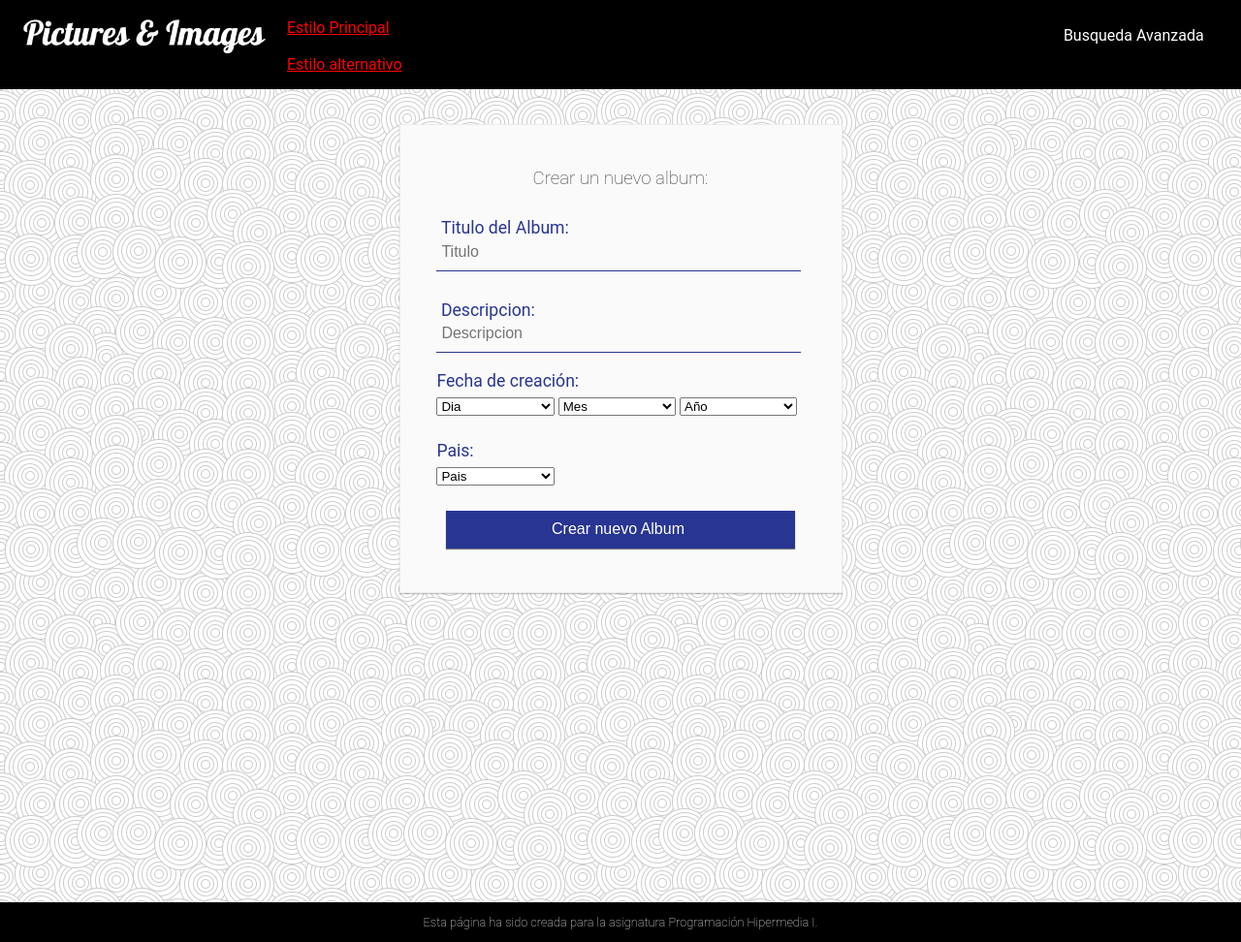
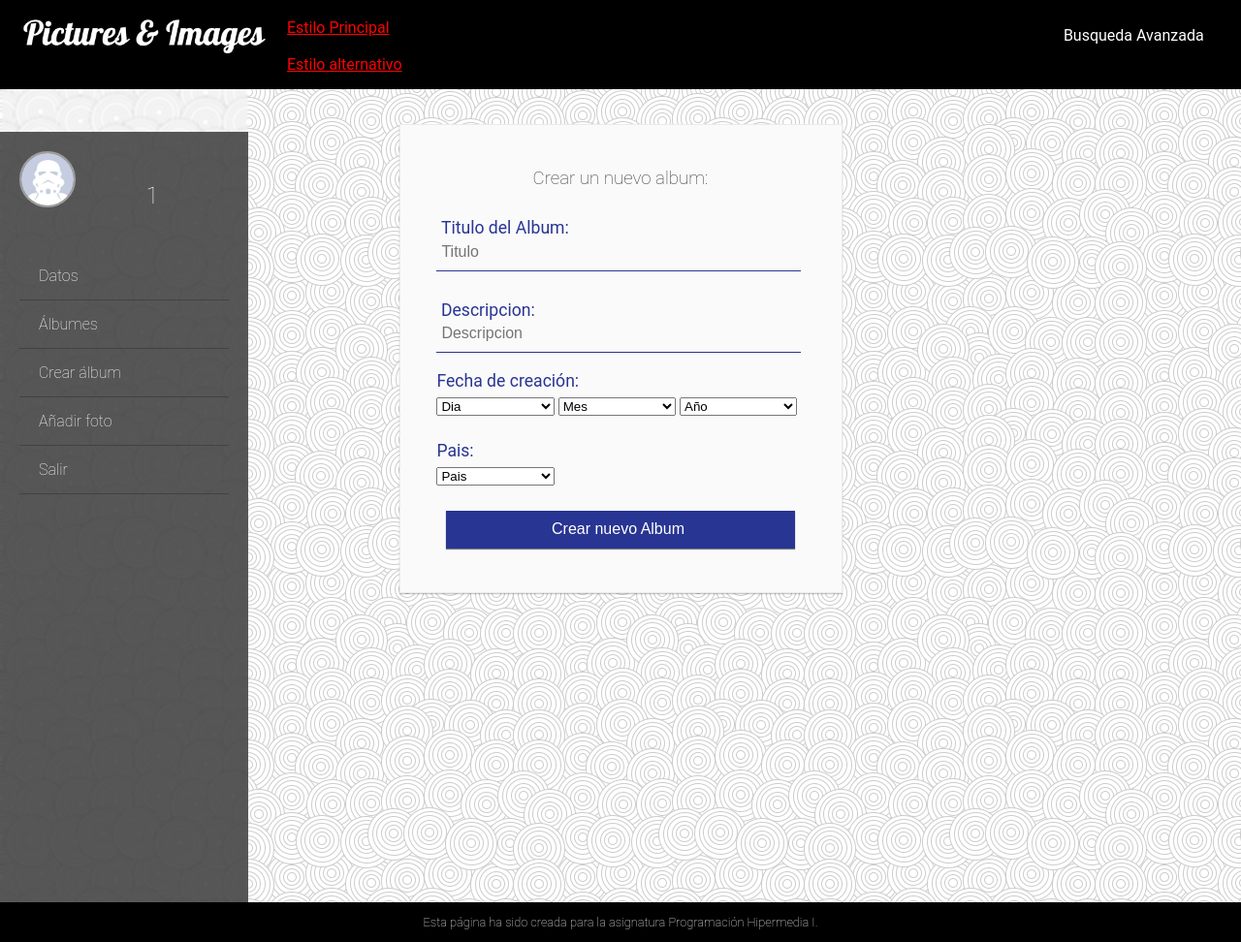
Before and after one commit to hec17x/PH1, a PHP site: page /nuevoAlbum.php?user=1 in a window 1280 px wide. Shown: the whole page at 97% size. Run offline with PHP 8.4, Linux system fonts and the light colour scheme.

Commit message:
mas cosicas

```diff
--- a/css/home.css
+++ b/css/home.css
@@ -6,7 +6,7 @@ a{
 
 sidebar
 {
-       position: fixed;
+       position: relative;
     height: 100%;
     width: 20%;
     top: 0;
@@ -20,7 +20,7 @@ sidebar
   position: fixed;
   height: 100%;
    width: 20%;
-    top: 0;
+    top: 14%;
     left: 0;
 }
 
--- a/nuevoAlbum.php
+++ b/nuevoAlbum.php
@@ -1,6 +1,8 @@
   <?php
     include('cabecera.inc');
     include('inicio.inc');
+    include('sidebar.inc');
+
   ?>
 
 <section id="content-busqueda">
--- a/sidebar.inc
+++ b/sidebar.inc
@@ -5,14 +5,13 @@
 	 	<div id="sideCont">
 	 	<div id="latBg"></div>
 	 	<div id="lat">
-	 		<img id="logo" src="images/logo1.png"  alt="foto">
 	 		<img id="avatar" src="images/avatar.jpg" >
 	 		<?php
 	 			echo "<h2>".$_GET['user']."</h2>";
 	 		?>
         <ul>
             <li><a href="#">Datos</a></li>
-            <li><a href="#">Albumés</a></li>
+            <li><a href="#">Álbumes</a></li>
             <li><a href="nuevoAlbum.php">Crear álbum</a></li>
             <li><a href="#">Añadir foto</a></li>
              <li><a href="index.php">Salir</a></li>
```
